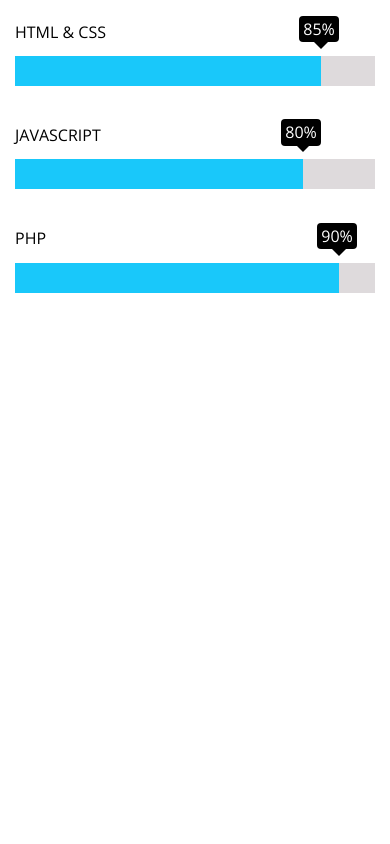
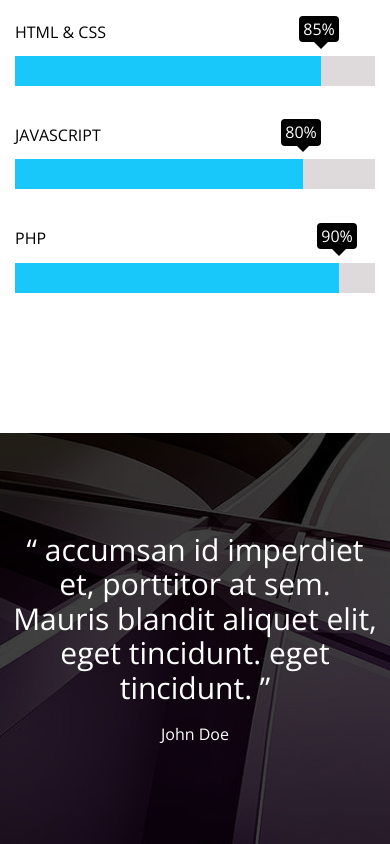
Before and after one commit to my-templatess/template-two, a plain HTML site: page index.html in a window 390 px wide. Shown: the part 9061-9905 px from the top of the page. Before the commit the page ends 9494 px from the top, so only its background shows below. Drawn offline with nearby package versions, Linux system fonts and the light colour scheme.

Commit message:
Ending Quote

```diff
--- a/css/kasper.css
+++ b/css/kasper.css
@@ -29,19 +29,24 @@ ul {
 /* small */
 @media (min-width: 768) {
   .container {
-    width: 750px;
+    width: 720px;
   }
 }
 /* medium */
 @media (min-width: 992) {
   .container {
-    width: 970px;
+    width: 960px;
   }
 }
 /* large */
 @media (min-width: 1200px) {
   .container {
-    width: 1170px;
+    width: 1140px;
+  }
+}
+@media (min-width: 1400px) {
+  .container {
+    width: 1320px;
   }
 }
 /* End Global Rules */
@@ -723,7 +728,8 @@ header nav .form i {
   flex-wrap: wrap;
 }
 @media (min-width: 992px) {
-  .our-skills .testimonials, .our-skills .skills {
+  .our-skills .testimonials,
+  .our-skills .skills {
     flex-basis: 45%;
   }
 }
@@ -792,7 +798,7 @@ header nav .form i {
 .our-skills .skills .prog-holder {
   margin-bottom: 40px;
 }
-.our-skills .skills .prog-holder h4{
+.our-skills .skills .prog-holder h4 {
   margin-bottom: 15px;
   font-weight: normal;
   text-transform: uppercase;
@@ -828,5 +834,40 @@ header nav .form i {
   right: -8px;
   top: -15px;
 }
-
 /* End Skills */
+/* Start Quote */
+.quote {
+  padding-top: var(--section-padding);
+  padding-bottom: var(--section-padding);
+  background-image: url(../images/quote.jpg);
+  background-size: cover;
+  position: relative;
+  text-align: center;
+  color: white;
+  z-index: -2;
+}
+.quote::before {
+  content: "";
+  position: absolute;
+  left: 0;
+  top: 0;
+  width: 100%;
+  height: 100%;
+  background-color: rgb(0 0 0 / 75%);
+  z-index: -1;
+}
+q::before {
+  content: open-quote;
+}
+q::after {
+  content: close-quote;
+}
+.quote q {
+  margin: auto;
+  width: fit-content;
+  font-size: 30px;
+  margin-bottom: 20px ;
+  display: block;
+  max-width: 94%;
+}
+/* End Quote */
--- a/index.html
+++ b/index.html
@@ -314,23 +314,41 @@
           </p>
           <div class="prog-holder">
             <h4>ADOBE</h4>
-            <div class="prog"><span style="width: 90%" data-progress="90%"></span></div>
+            <div class="prog">
+              <span style="width: 90%" data-progress="90%"></span>
+            </div>
           </div>
           <div class="prog-holder">
             <h4>HTML & CSS</h4>
-            <div class="prog"><span style="width: 85%" data-progress="85%"></span></div>
+            <div class="prog">
+              <span style="width: 85%" data-progress="85%"></span>
+            </div>
           </div>
           <div class="prog-holder">
             <h4>JAVASCRIPT</h4>
-            <div class="prog"><span style="width: 80%" data-progress="80%"></span></div>
+            <div class="prog">
+              <span style="width: 80%" data-progress="80%"></span>
+            </div>
           </div>
           <div class="prog-holder">
             <h4>PHP</h4>
-            <div class="prog"><span style="width: 90%" data-progress="90%"></span></div>
+            <div class="prog">
+              <span style="width: 90%" data-progress="90%"></span>
+            </div>
           </div>
         </div>
       </div>
     </div>
     <!-- End Skills -->
+    <!-- Start Quote -->
+    <div class="quote">
+      <div class="container"></div>
+      <q>
+        accumsan id imperdiet et, porttitor at sem. Mauris blandit aliquet elit, eget tincidunt.
+        eget tincidunt.
+      </q>
+      <span>John Doe</span>
+    </div>
+    <!-- End Quote -->
   </body>
 </html>
```
